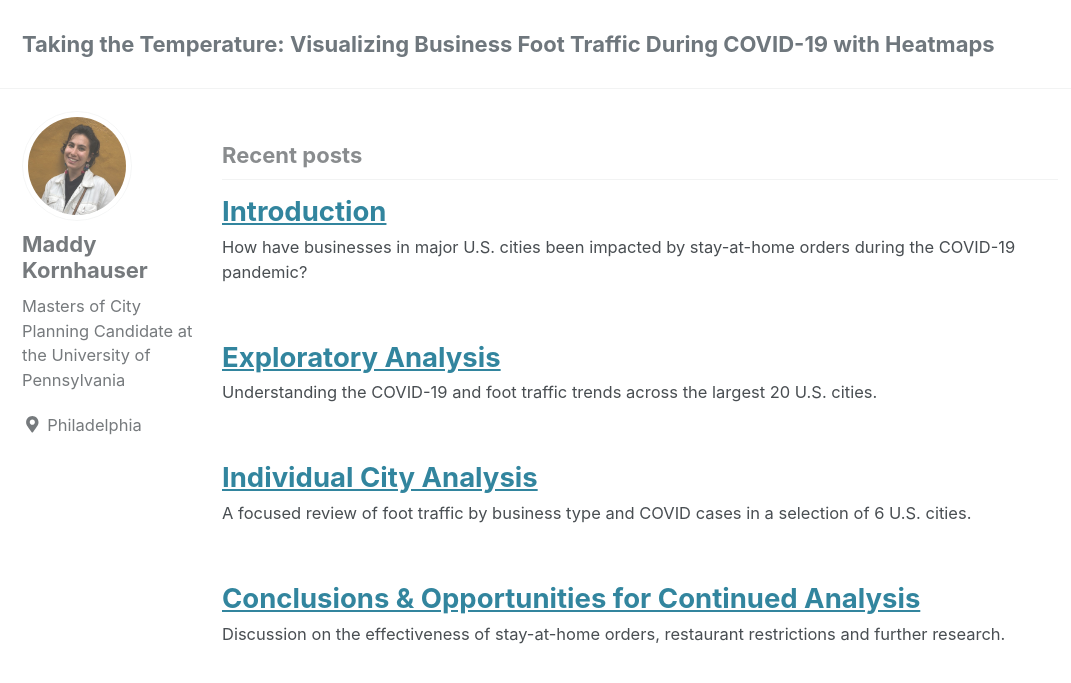
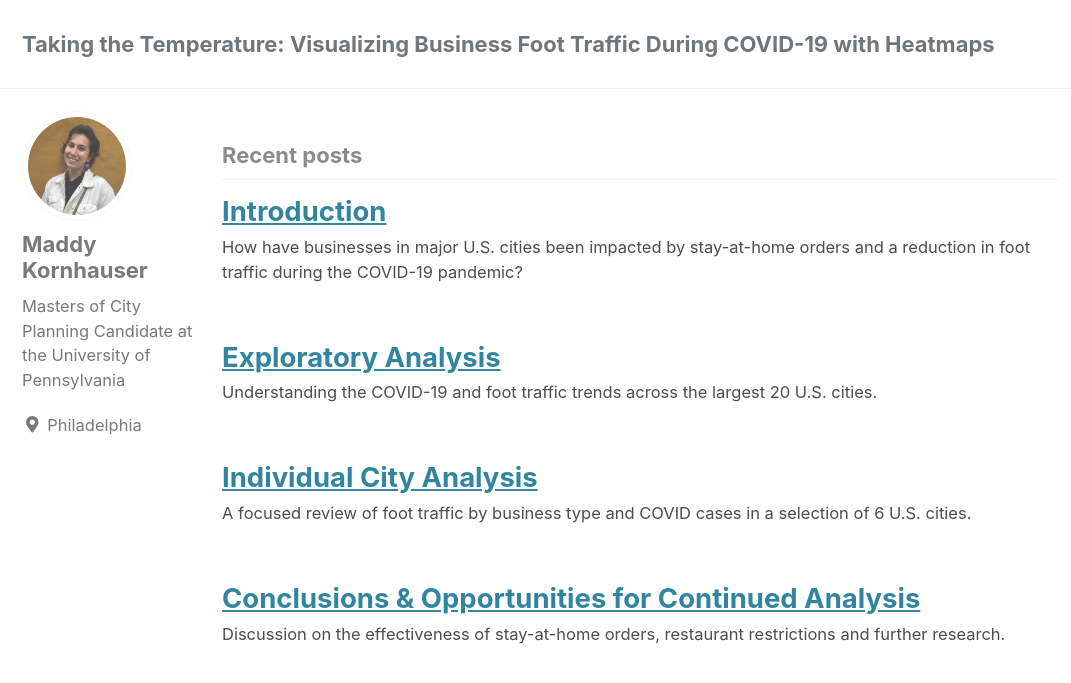
Before and after one commit to mlkornhauser/550_Final, a Jekyll site: the page built from index.html, in a window 1280 px wide and 900 px high. Shown: the top 683 px of the window, without its empty margins (0-1071 px from the left). Built offline with Jekyll 4.4.1, drawn with Linux system fonts in a browser that asks for light colours; cached includes are drawn as plain includes; nearby versions of some CDN libraries; a script that is not in the unit is left out; the list of posts is cut into pages by our own code.

Commit message:
Update 2020-12-21-Introduction.md

```diff
--- a/_posts/2020-12-21-Introduction.md
+++ b/_posts/2020-12-21-Introduction.md
@@ -3,7 +3,7 @@ title: "Introduction"
 date: 2020-12-22
 published: true
 tags: [dataviz, altair, COVID-19, SafeGraph]
-excerpt: "How have businesses in major U.S. cities been impacted by stay-at-home orders during the COVID-19 pandemic?"
+excerpt: "How have businesses in major U.S. cities been impacted by stay-at-home orders and a reduction in foot traffic during the COVID-19 pandemic?"
 altair-loader:
   altair-chart-1: "charts/COVID_summary.json"
 toc: true
```
